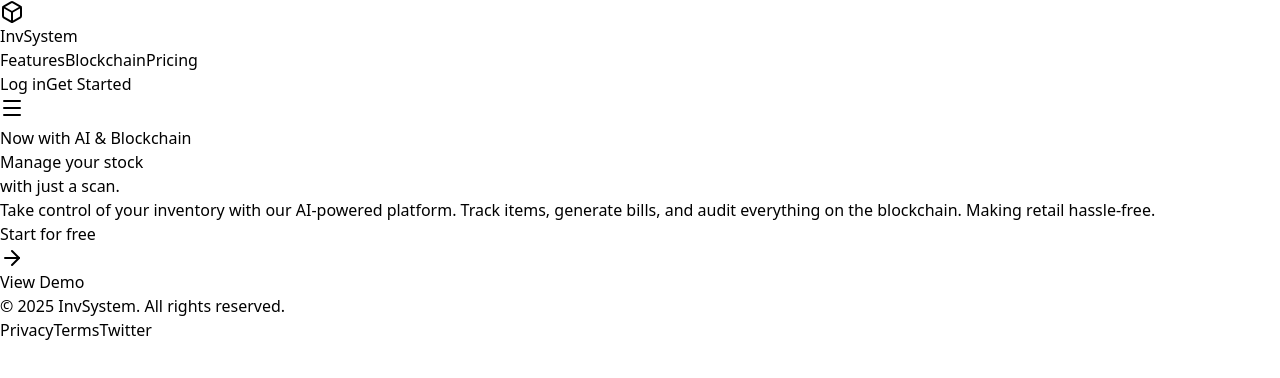
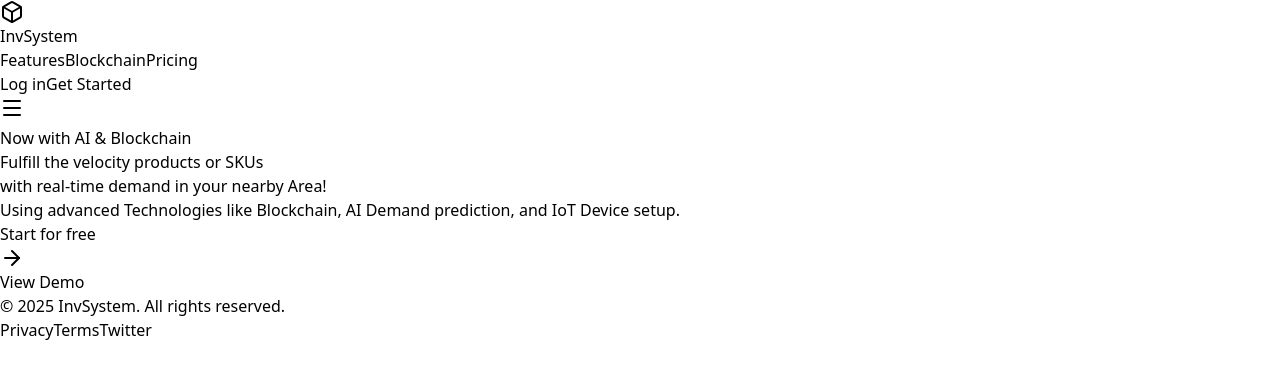
Before and after one commit to ashokmishra1234/inventory-system, a React (Vite) app in the folder frontend/: page / in a window 1280 px wide. Shown: the top 378 px of the page. Built offline with nearby package versions, Linux system fonts and the light colour scheme; no server answers.

Commit message:
feat: Update Landing Page copy & AI Assistant Discount UI

```diff
--- a/frontend/src/components/AIAssistant.tsx
+++ b/frontend/src/components/AIAssistant.tsx
@@ -97,8 +97,15 @@ export const AIAssistant = () => {
                           <ShoppingBag className="w-4 h-4" />
                         </div>
                         <div className="flex-1 min-w-0">
-                          <p className="text-sm font-medium text-gray-900 truncate">{product.name}</p>
-                          <p className="text-xs text-gray-500">Stock: {product.quantity} | ₹{product.price}</p>
+                          <p className="text-sm font-medium text-gray-900 truncate">{product.custom_name || product.name || 'Unknown Item'}</p>
+                          <p className="text-xs text-gray-500">
+                            Stock: {product.quantity} | ₹{product.price}
+                            {product.discount_rules?.max_percent > 0 && (
+                                <span className="ml-2 text-green-600 font-medium bg-green-50 px-1 rounded">
+                                    -{product.discount_rules.max_percent}% Off
+                                </span>
+                            )}
+                          </p>
                         </div>
                       </div>
                     ))}
--- a/frontend/src/pages/LandingPage.tsx
+++ b/frontend/src/pages/LandingPage.tsx
@@ -18,13 +18,11 @@ const LandingPage = () => {
               </span>
             </div>
             <h1 className="text-5xl md:text-7xl font-extrabold text-gray-900 tracking-tight mb-8 leading-tight">
-              Manage your stock <br className="hidden md:block" />
-              with <span className="text-blue-600">just a scan.</span>
+              Fulfill the velocity products or SKUs <br className="hidden md:block" />
+              with <span className="text-blue-600">real-time demand</span> in your nearby Area!
             </h1>
             <p className="text-xl text-gray-600 mb-10 max-w-2xl mx-auto leading-relaxed">
-              Take control of your inventory with our AI-powered platform.
-              Track items, generate bills, and audit everything on the blockchain.
-              Making retail hassle-free.
+              Using advanced Technologies like Blockchain, AI Demand prediction, and IoT Device setup.
             </p>
             <div className="flex flex-col sm:flex-row items-center justify-center gap-4">
               <Link
```
